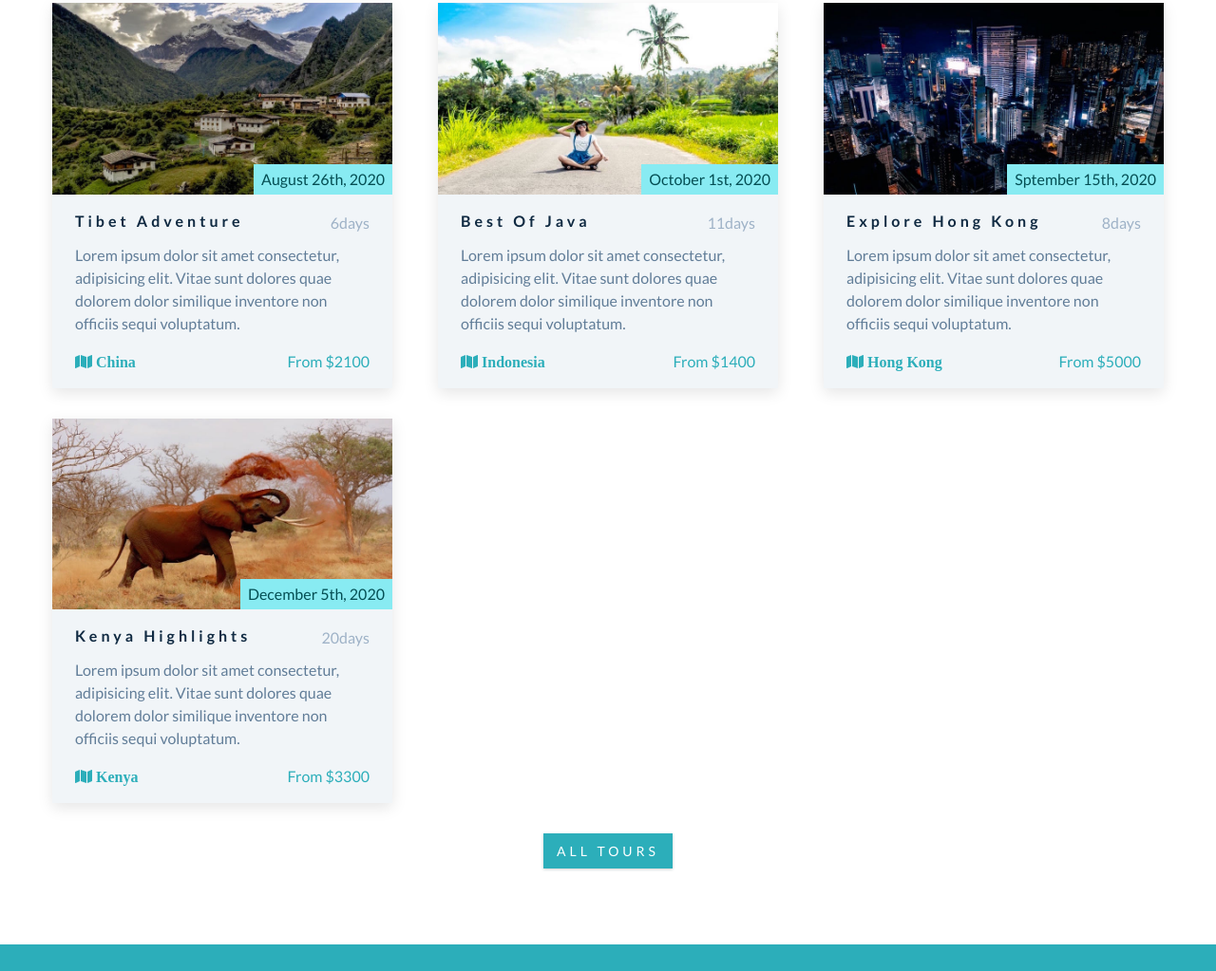
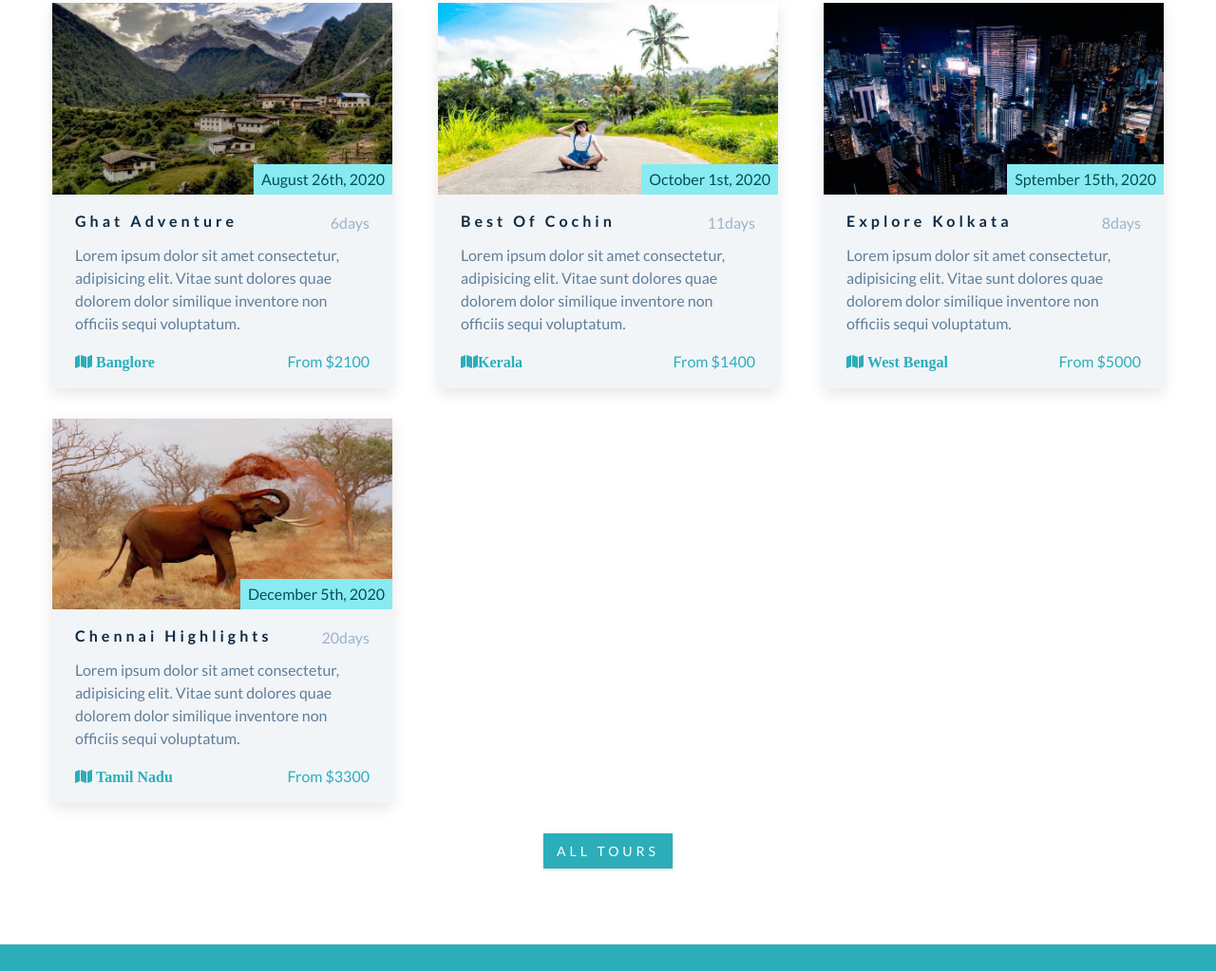
Before and after one commit to ALANJACOB123/Back-Roads, a plain HTML site: page index.html in a window 1280 px wide. Shown: the part 2056-3079 px from the top of the page at 95% size. Drawn offline with Linux system fonts and the light colour scheme.

Commit message:
updated tour cards
changed the names of the tour card to new names

```diff
--- a/index.html
+++ b/index.html
@@ -205,7 +205,7 @@
           <!-- info -->
           <div class="tour-info">
             <div class="tour-title">
-              <h4>tibet adventure</h4>
+              <h4>Ghat Adventure</h4>
               <p>6days</p>
             </div>
             <p>
@@ -216,7 +216,7 @@
             <div class="tour-footer">
               <p>
                 <span>
-                  <i class="fas fa-map"> china </i>
+                  <i class="fas fa-map"> Banglore </i>
                 </span>
               </p>
               <p>from $2100</p>
@@ -233,7 +233,7 @@
           <!-- info -->
           <div class="tour-info">
             <div class="tour-title">
-              <h4>best of java</h4>
+              <h4>best of Cochin</h4>
               <p>11days</p>
             </div>
             <p>
@@ -244,7 +244,7 @@
             <div class="tour-footer">
               <p>
                 <span>
-                  <i class="fas fa-map"> indonesia </i>
+                  <i class="fas fa-map">kerala</i>
                 </span>
               </p>
               <p>from $1400</p>
@@ -261,7 +261,7 @@
           <!-- info -->
           <div class="tour-info">
             <div class="tour-title">
-              <h4>explore hong kong</h4>
+              <h4>explore kolkata</h4>
               <p>8days</p>
             </div>
             <p>
@@ -272,7 +272,7 @@
             <div class="tour-footer">
               <p>
                 <span>
-                  <i class="fas fa-map"> hong kong </i>
+                  <i class="fas fa-map"> west bengal </i>
                 </span>
               </p>
               <p>from $5000</p>
@@ -289,7 +289,7 @@
           <!-- info -->
           <div class="tour-info">
             <div class="tour-title">
-              <h4>kenya highlights</h4>
+              <h4>chennai highlights</h4>
               <p>20days</p>
             </div>
             <p>
@@ -300,7 +300,7 @@
             <div class="tour-footer">
               <p>
                 <span>
-                  <i class="fas fa-map"> kenya </i>
+                  <i class="fas fa-map"> tamil nadu </i>
                 </span>
               </p>
               <p>from $3300</p>
```
